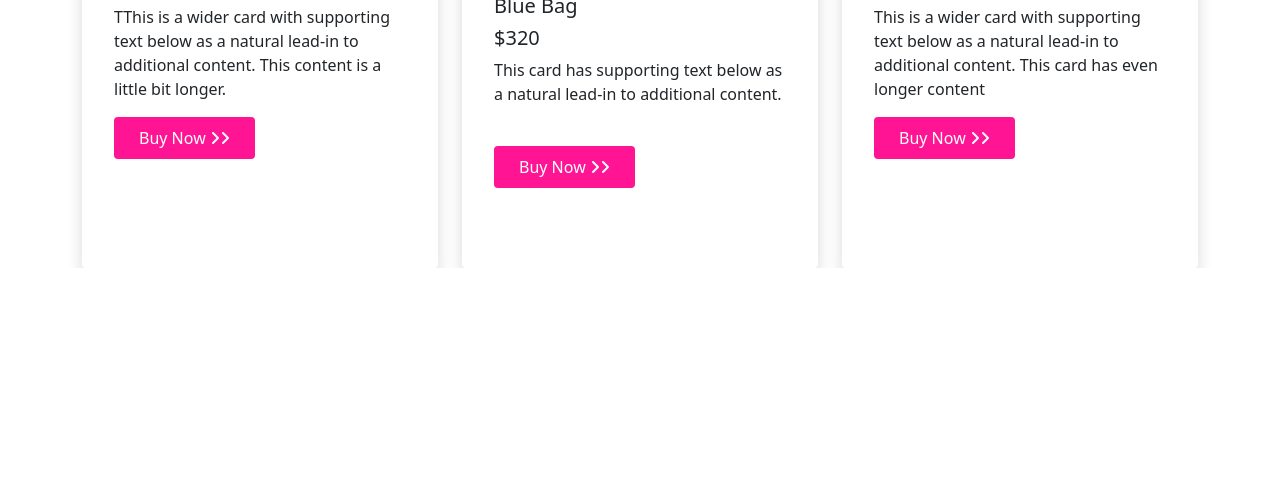
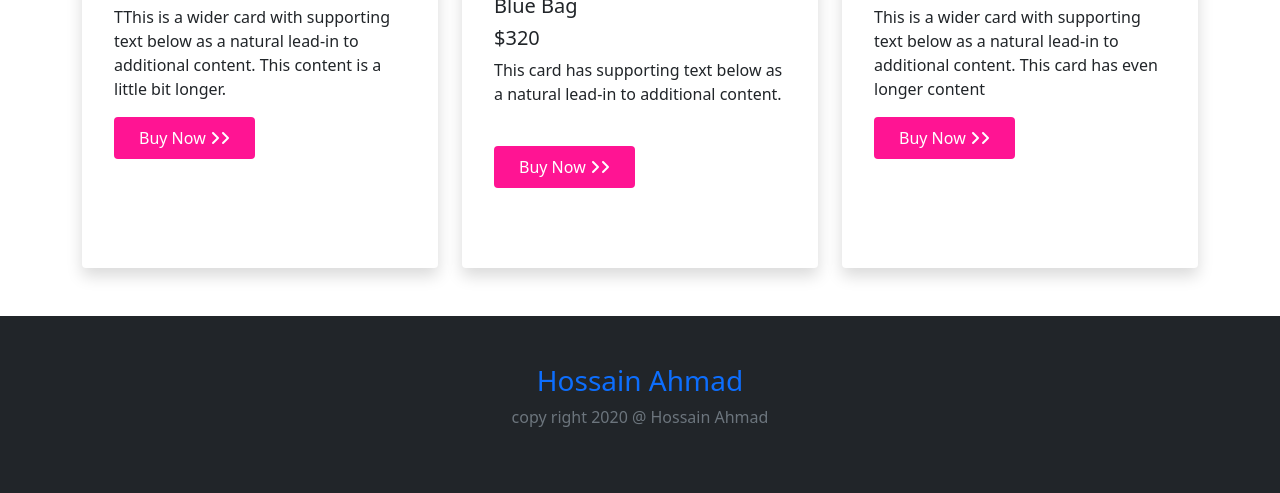
Before and after one commit to hossainahmad1/panda-commerce, a plain HTML site: page index.html in a window 1280 px wide. Shown: the part 1845-2338 px from the top of the page. Before the commit the page ends 2113 px from the top, so only its background shows below. Drawn offline with nearby package versions, Linux system fonts and the light colour scheme.

Commit message:
added everything

```diff
--- a/index.html
+++ b/index.html
@@ -285,5 +285,9 @@
 
     <script src="https://cdn.jsdelivr.net/npm/bootstrap@5.2.0/dist/js/bootstrap.bundle.min.js"></script>
 </body>
+<footer class="bg-dark justify-content-center p-5 mt-5">
+    <h3 class=" text-primary text-center">Hossain Ahmad</h3>
+    <p class="text-secondary text-center">copy right 2020 @ Hossain Ahmad</p>
+</footer>
 
 </html>
```
